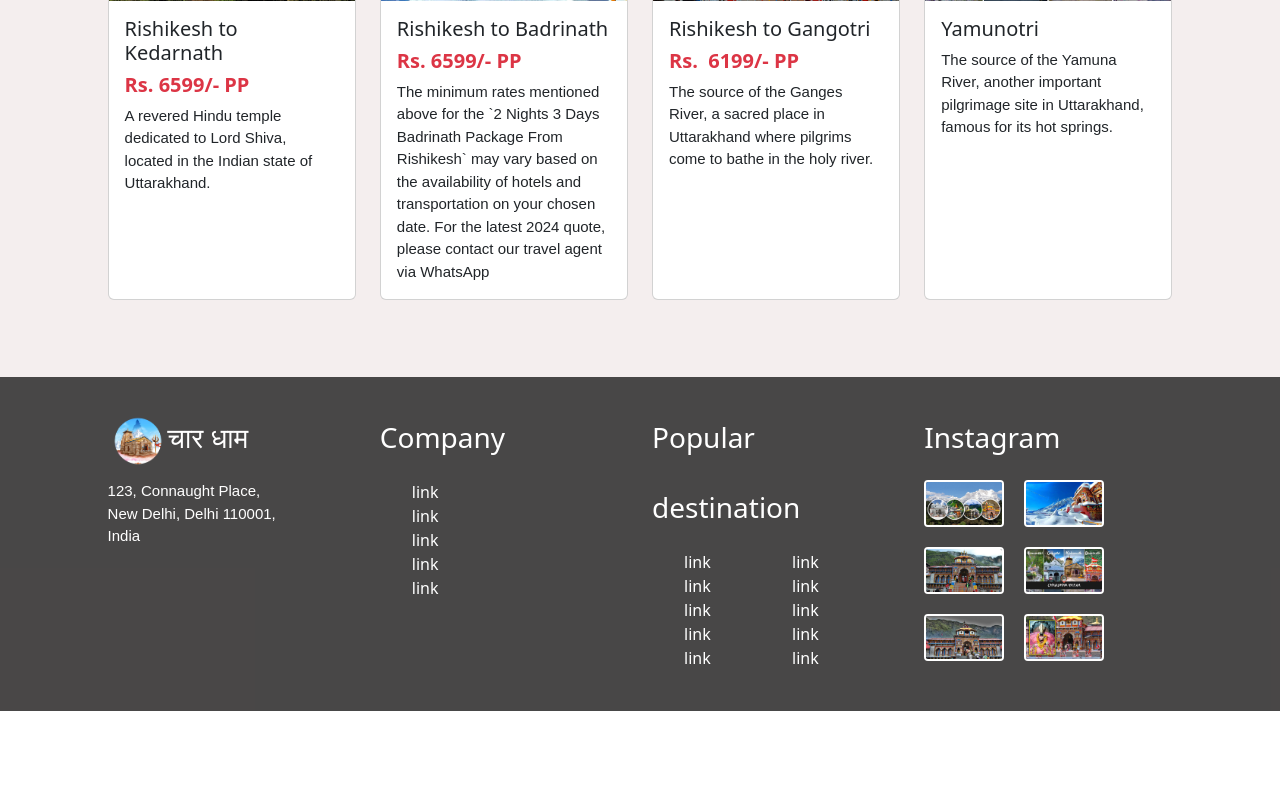
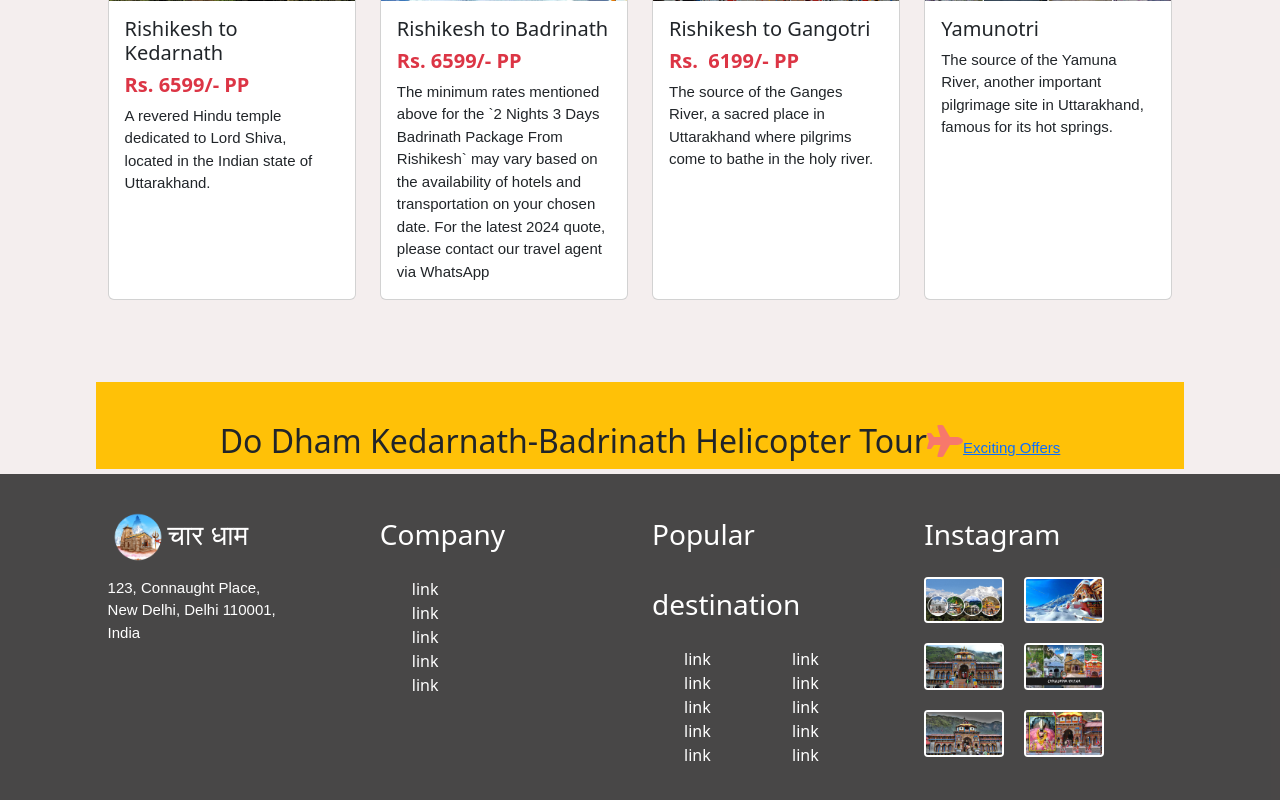
Before and after one commit to Ashokkumar2019/chardham, a React (Vite) app: page / in a window 1280 px wide. Shown: the part 2227-3027 px from the top of the page. Before the commit the page ends 2938 px from the top, so only its background shows below. Built offline with nearby package versions, Linux system fonts and the light colour scheme.

Commit message:
Update Home.jsx

```diff
--- a/src/Home.jsx
+++ b/src/Home.jsx
@@ -38,9 +38,9 @@ export default function Home() {
     <div className="recenttrip py-5">
     <Lastvisit/>
     </div>
-{/*     <div className="subscribeSection">
+    <div className="subscribeSection">
     <Subscribe/>
-    </div> */}
+    </div>
     <div className="footersection">
       <Footers/>
     </div>
```
